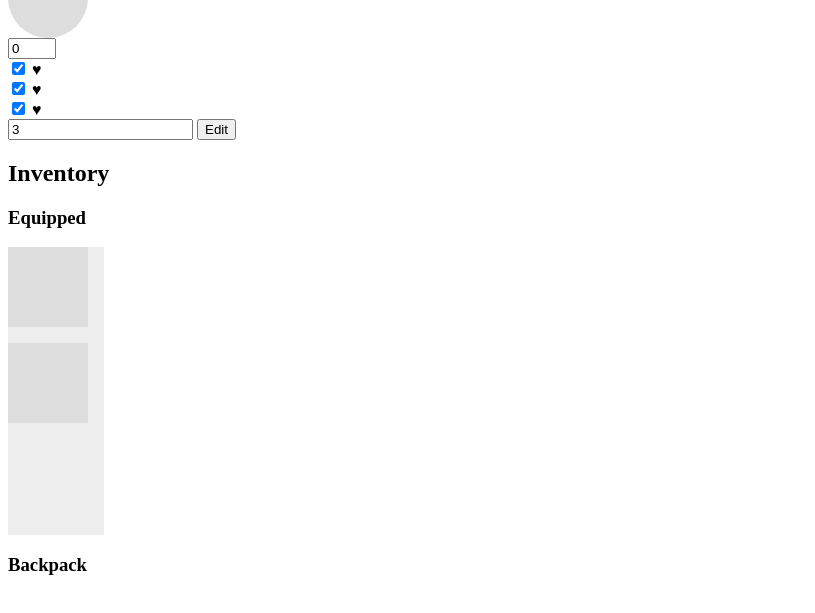
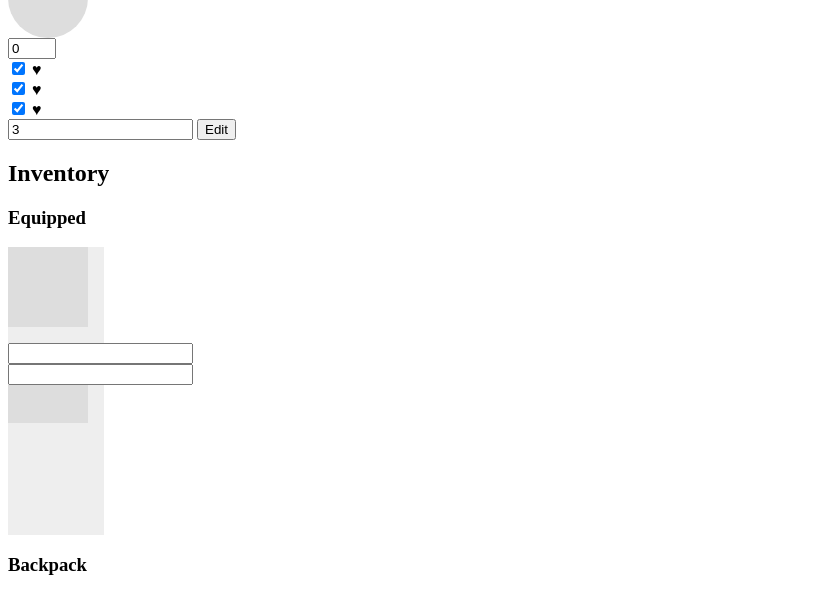
Before and after one commit to cueinn/forgotten-ballad-sheet, a website: page index.html in a window 1280 px wide. Both pictures are taken after a click on the element 56 px from the left and 548 px from the top of the page. Shown: the part 157-770 px from the top of the page, without its empty margins (0-815 px from the left). Drawn offline with Linux system fonts and the light colour scheme.

Commit message:
Project organization and inputs for amount and name of items

```diff
--- a/index.html
+++ b/index.html
@@ -6,7 +6,7 @@
     <meta name="viewport" content="width=device-width, initial-scale=1.0">
     <title>Character Sheet 🍃 Forgotten Ballad</title>
 
-    <link rel="stylesheet" href="style.css">
+    <link rel="stylesheet" href="./src/style.css">
 </head>
 <body>
   <section>
@@ -76,6 +76,6 @@
 
     </section>
 
-    <script src="script.js"></script>
+    <script src="./src/script.js"></script>
 </body>
 </html>
--- a/script.js
+++ b/src/script.js
@@ -78,6 +78,17 @@ function createItem() {
     newItem.classList.add('item')
     newItem.setAttribute('draggable', 'true')
 
+    let counter = document.createElement('input')
+    counter.classList.add('itemCounter')
+    counter.setAttribute('type', 'number')
+
+    let itemName = document.createElement('input')
+    itemName.classList.add('itemName')
+    itemName.setAttribute('type', 'text')
+
+    newItem.appendChild(counter)
+    newItem.appendChild(itemName)
+
     this.appendChild(newItem)
     newItem.addEventListener('dragstart', dragstart)
     newItem.addEventListener('dragend', dragend)
```
Also changed, not shown: README.md, src/style.css (renamed from style.css).
